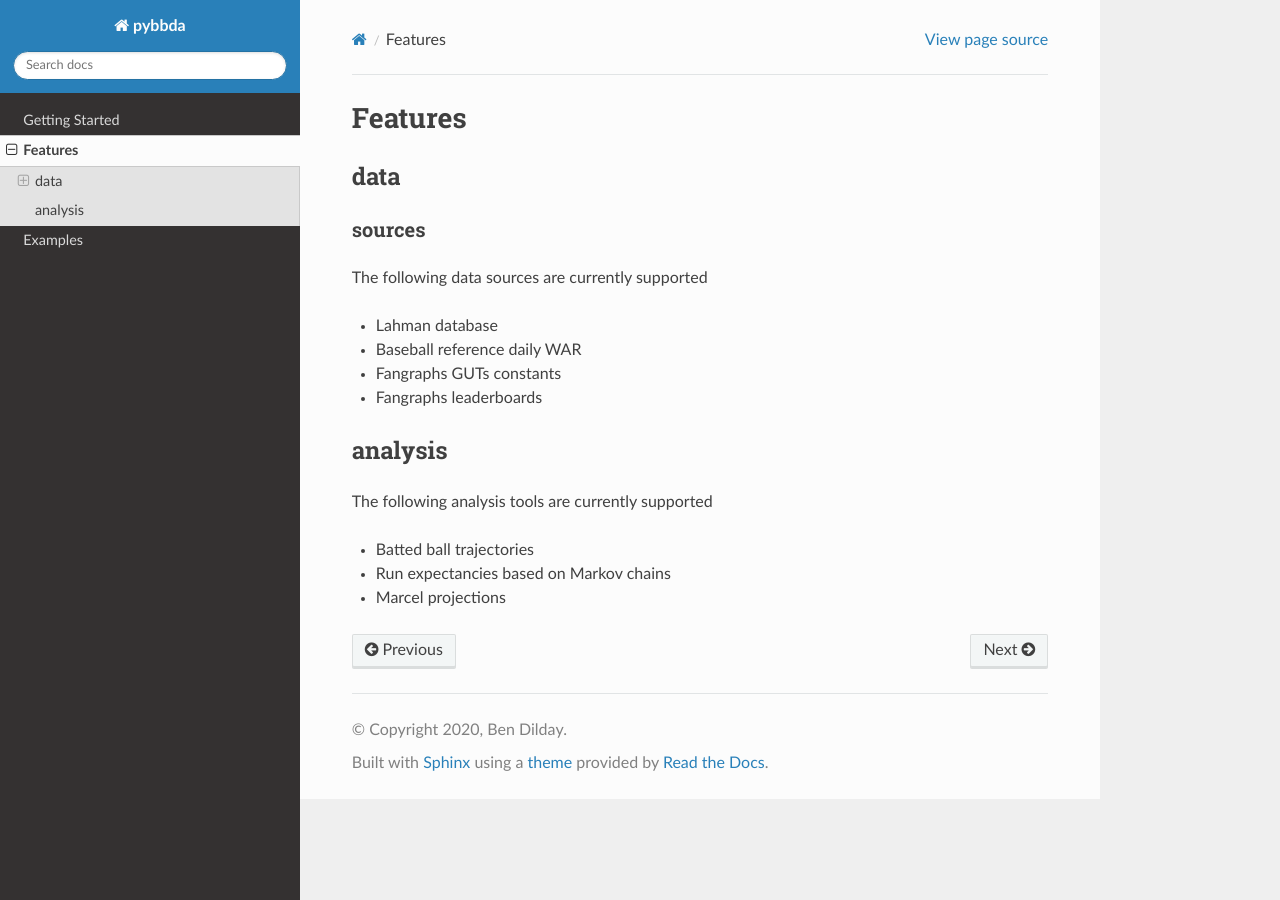
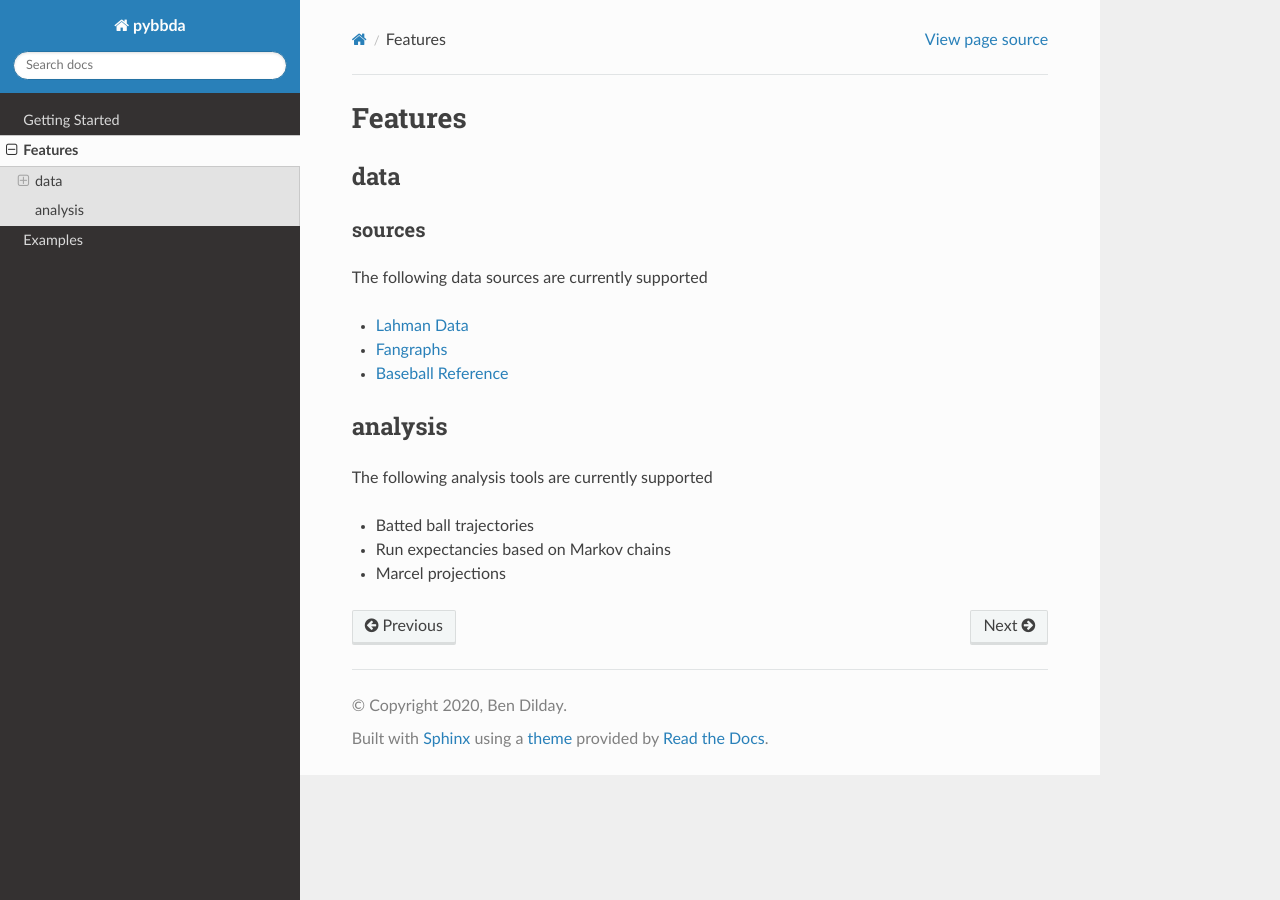
Before and after one commit to bdilday/pybbda, a Sphinx documentation site: the page built from docs/features.rst, in a window 1280 px wide. Built offline with Sphinx 7.4.7 and the Read the Docs theme 2.0.0, drawn with Linux system fonts in a browser that asks for light colours; pages that are not in the unit, such as notebooks, are missing from menus.

```diff
--- a/docs/features.rst
+++ b/docs/features.rst
@@ -12,14 +12,12 @@ sources
 
 The following data sources are currently supported
 
-* Lahman database
+.. toctree::
+   :maxdepth: 2
 
-* Baseball reference daily WAR
-
-* Fangraphs GUTs constants
-
-* Fangraphs leaderboards
-
+   /modules/data/lahman.rst
+   /modules/data/fangraphs.rst
+   /modules/data/baseball_reference.rst
 
 
 ---------
--- a/docs/modules/data/baseball_reference.rst
+++ b/docs/modules/data/baseball_reference.rst
@@ -1,5 +1,5 @@
 ==================
-baseball reference
+Baseball Reference
 ==================
 
 .. automodule:: pybaseballdatana.data.sources.baseball_reference
```
Also changed, not shown: README.md (+3 -45 lines), docs/examples.rst (+4 -9 lines), 6 other files.
